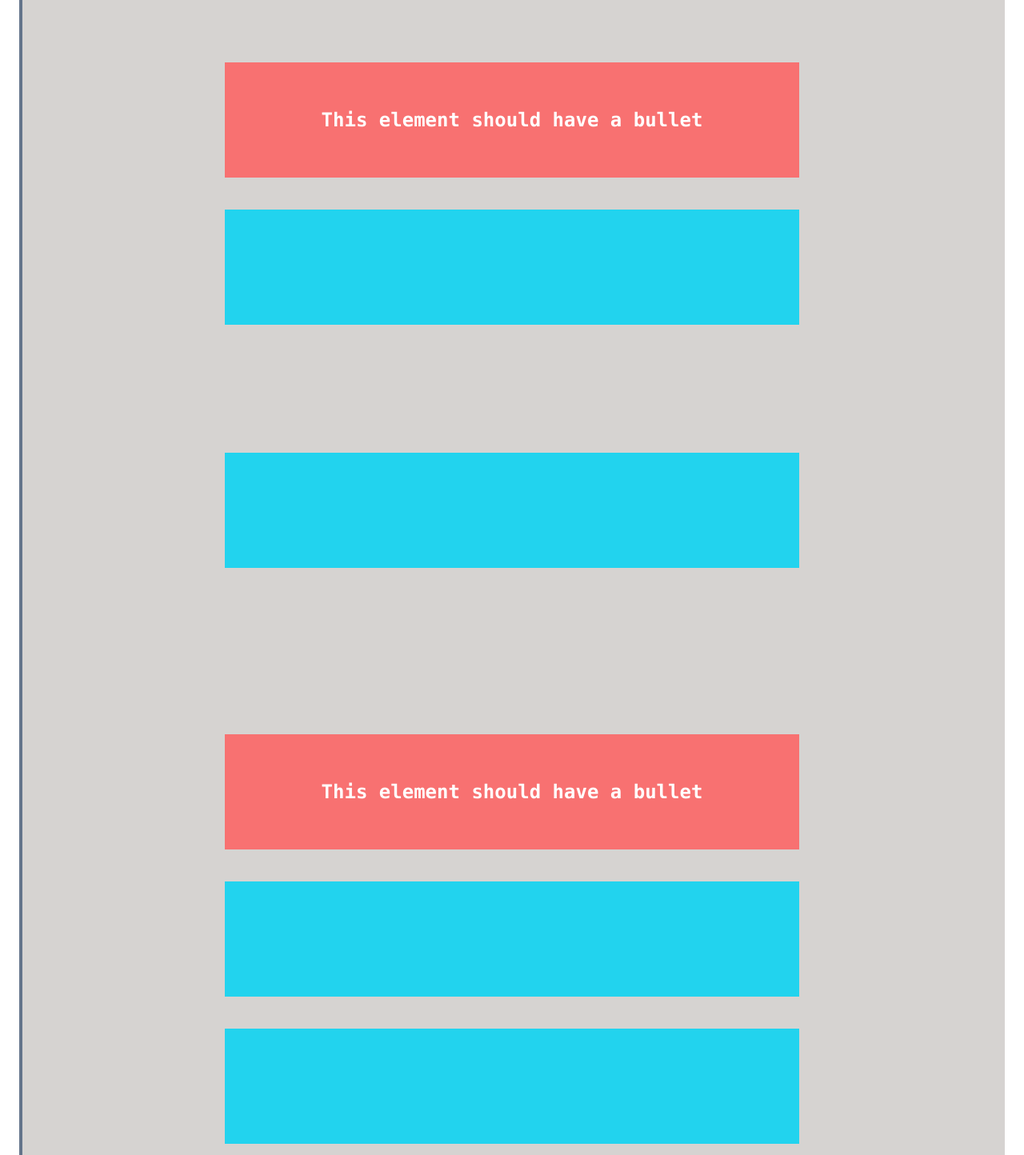
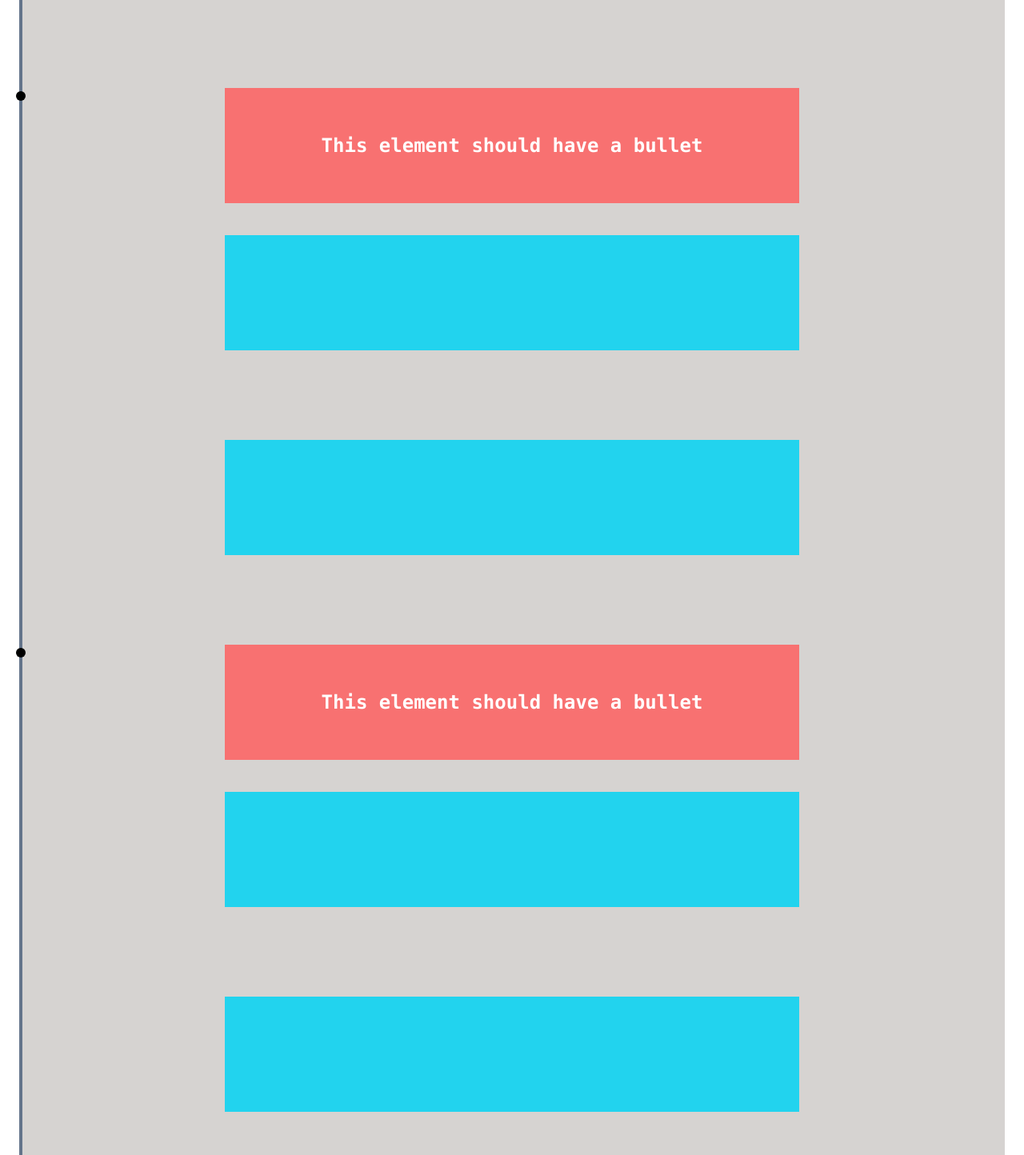
Before and after one commit to ratasorin/snikpic-features, a Next.js app: page / in a window 1280 px wide. Shown: the part 786-2230 px from the top of the page at 80% size. Built offline with nearby package versions, Linux system fonts and the light colour scheme.

Commit message:
[Feature] Achieved desired results

```diff
--- a/src/components/VerticalBullets.tsx
+++ b/src/components/VerticalBullets.tsx
@@ -1,19 +1,16 @@
-import React, { FC } from "react";
+import React, { FC, useEffect, useMemo, useState } from "react";
 
 const highlighted =
   "w-7/12 h-36 bg-red-400 mb-10 flex items-center justify-center text-white font-mono text-2xl font-semibold";
 
-const Circle: FC<{ x: number; y: number }> = ({ x, y }) => {
-  console.log({ x });
+const Circle: FC<{ y: number }> = ({ y }) => {
   return (
     <svg
       height="20"
       width="20"
       style={{
-        position: "relative",
-        left: x,
+        position: "absolute",
         top: y,
-        zIndex: 1,
       }}
     >
       <circle cx="10" cy="10" r="6" className="fill-accent" />
@@ -22,31 +19,55 @@ const Circle: FC<{ x: number; y: number }> = ({ x, y }) => {
 };
 
 const VerticalBullets = () => {
+  const [section, setSection] = useState<HTMLDivElement | null>(null);
+  const markedElementsY = useMemo(() => {
+    if (!section) return [];
+    const markedElementsCollection = document.querySelectorAll(
+      "#mark"
+    ) as NodeListOf<HTMLDivElement>;
+    const markedElementsY = Array.from(markedElementsCollection.values()).map(
+      (element) => element.offsetTop
+    );
+
+    console.log({ markedElementsY });
+    return markedElementsY;
+  }, [section]);
+
   return (
-    <div className="relative w-full bg-stone-300 mt-40">
-      <div className="absolute w-1 h-full bg-slate-500 flex flex-col items-center">
-        <Circle x={0} y={0} />
+    <div ref={setSection} className="relative w-full bg-stone-300 mt-40">
+      <div className="absolute w-1 h-full bg-slate-500 flex flex-col items-center justify-start">
+        {markedElementsY.map((y) => (
+          <Circle y={y} key={y} />
+        ))}
       </div>
       <div className="flex flex-col items-center">
-        <div className="w-7/12 h-36 bg-cyan-400 mb-20"></div>
+        <div className="w-7/12 h-36 bg-cyan-400 mb-28"></div>
+        <div
+          ref={(e) => console.log(e && e.offsetTop)}
+          className={highlighted}
+          id="mark"
+        >
+          This element should have a bullet
+        </div>
+        <div className="w-7/12 h-36 bg-cyan-400 mb-28"></div>
+        <div className="w-7/12 h-36 bg-cyan-400 mb-28"></div>
+        <div
+          ref={(e) => console.log(e && e.offsetTop)}
+          className={highlighted}
+          id="mark"
+        >
+          This element should have a bullet
+        </div>
+        <div className="w-7/12 h-36 bg-cyan-400 mb-28"></div>
+        <div className="w-7/12 h-36 bg-cyan-400 mb-28"></div>
         <div className={highlighted} id="mark">
           This element should have a bullet
         </div>
-        <div className="w-7/12 h-36 bg-cyan-400 mb-40"></div>
-        <div className="w-7/12 h-36 bg-cyan-400 mb-52"></div>
+        <div className="w-7/12 h-36 bg-cyan-400 mb-28"></div>
         <div className={highlighted} id="mark">
           This element should have a bullet
         </div>
-        <div className="w-7/12 h-36 bg-cyan-400 mb-10"></div>
-        <div className="w-7/12 h-36 bg-cyan-400 mb-20"></div>
-        <div className={highlighted} id="mark">
-          This element should have a bullet
-        </div>
-        <div className="w-7/12 h-36 bg-cyan-400 mb-10"></div>
-        <div className={highlighted} id="mark">
-          This element should have a bullet
-        </div>
-        <div className="w-7/12 h-36 bg-cyan-400 mb-20"></div>
+        <div className="w-7/12 h-36 bg-cyan-400"></div>
       </div>
     </div>
   );
```
